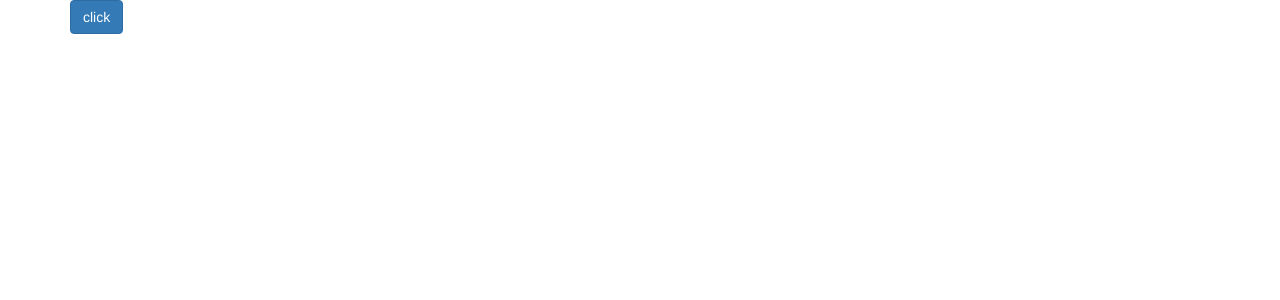
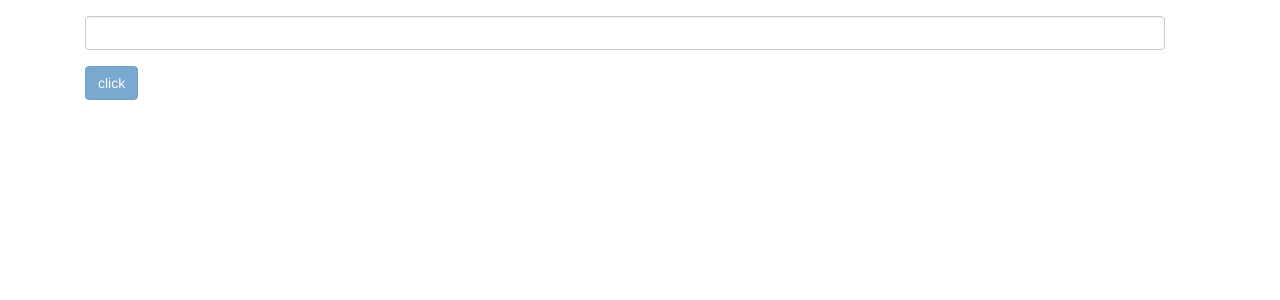
Before and after one commit to veselamilcheva/angular-tut, an Angular app in the folder angular-tut/: page / in a window 1280 px wide. Shown: the top 300 px of the page. Built offline with nearby package versions, Linux system fonts and the light colour scheme.

Commit message:
2-way binding

```diff
--- a/angular-tut/src/app/app.component.scss
+++ b/angular-tut/src/app/app.component.scss
@@ -0,0 +1,64 @@
+/* margin bottom */
+.mb-8 {
+    margin-bottom: 8px;
+}
+.mb-16 {
+    margin-bottom: 16px;
+}
+.mb-20 {
+    margin-bottom: 20px;
+}
+.mb-24 {
+    margin-bottom: 24px;
+}
+.mb-30 {
+    margin-bottom: 30px;
+}
+/* margin top */
+.mt-8 {
+    margin-top: 8px;
+}
+.mt-16 {
+    margin-top: 16px;
+}
+.mt-20 {
+    margin-top: 20px;
+}
+.mt-24 {
+    margin-top: 24px;
+}
+.mt-30 {
+    margin-top: 30px;
+}
+/* margin right */
+.mr-8 {
+    margin-right: 8px;
+}
+.mr-16 {
+    margin-right: 16px;
+}
+.mr-20 {
+    margin-right: 20px;
+}
+.mr-24 {
+    margin-right: 24px;
+}
+.mr-30 {
+    margin-right: 30px;
+}
+/* margin left */
+.ml-8 {
+    margin-left: 8px;
+}
+.ml-16 {
+    margin-left: 16px;
+}
+.ml-20 {
+    margin-left: 20px;
+}
+.ml-24 {
+    margin-left: 24px;
+}
+.ml-30 {
+    margin-left: 30px;
+}
--- a/angular-tut/src/app/servers/servers.component.html
+++ b/angular-tut/src/app/servers/servers.component.html
@@ -1,6 +1,10 @@
-<div class="row">
-    <div class="col-xs-12">
+<div class="container">
+    <div class="row col-xs-12">
         <app-test-message *ngIf="isViewable"></app-test-message>
-        <button type="button" class="btn btn-primary" (click)="callFunction()" [disabled]="!allowNewServer">click</button>
+        <div class="row col-xs-12 mt-16 mb-16">
+            <input type="text" class="form-control px-md-5" [(ngModel)]="userName">
+        </div>
+        <p class="mt-16">{{ userName }}</p>
+        <button type="button" class="btn btn-primary" (click)="callFunction()" [disabled]="!userName">click</button>
     </div>
 </div>
--- a/angular-tut/src/app/servers/servers.component.ts
+++ b/angular-tut/src/app/servers/servers.component.ts
@@ -3,12 +3,13 @@ import { Component, OnInit } from '@angular/core';
 @Component({
   selector: 'app-servers',
   templateUrl: './servers.component.html',
-  styleUrls: ['./servers.component.scss']
+  styleUrls: ['./servers.component.scss', '../app.component.scss']
 })
 export class ServersComponent implements OnInit {
 
   public isViewable: boolean;
   allowNewServer = false;
+  userName = '';
 
   constructor() {
     setTimeout(() => {
@@ -21,6 +22,6 @@ export class ServersComponent implements OnInit {
   }
   callFunction = () => {
     this.isViewable = !this.isViewable;
+    this.userName = '';
   }
-
 }
--- a/angular-tut/src/app/test-message/test-message.component.html
+++ b/angular-tut/src/app/test-message/test-message.component.html
@@ -1,4 +1,4 @@
-<div class="alert alert-success">
+<div class="alert alert-success mt-30">
     <strong [innerText]="success"></strong>
     <p class="message">{{ message }}</p>
 </div>
--- a/angular-tut/src/app/test-message/test-message.component.ts
+++ b/angular-tut/src/app/test-message/test-message.component.ts
@@ -3,7 +3,7 @@ import { Component, OnInit } from '@angular/core';
 @Component({
   selector: 'app-test-message',
   templateUrl: './test-message.component.html',
-  styleUrls: ['./test-message.component.scss']
+  styleUrls: ['./test-message.component.scss', ]
 })
 export class TestMessageComponent implements OnInit {
   message: string = 'test-message works!';
```
